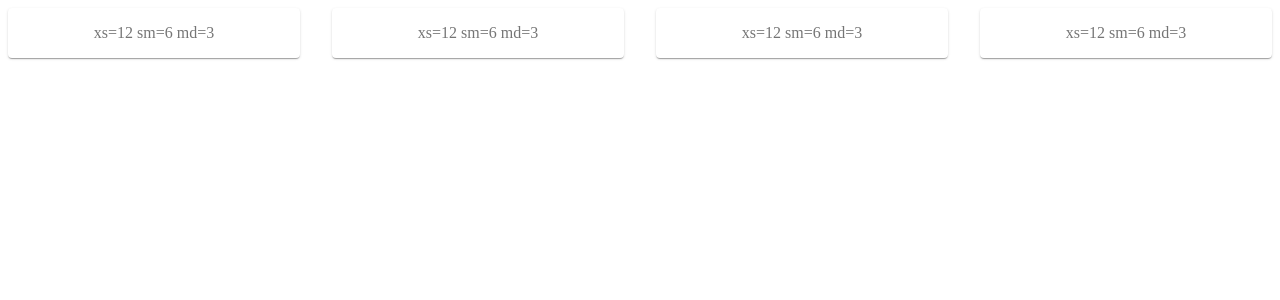
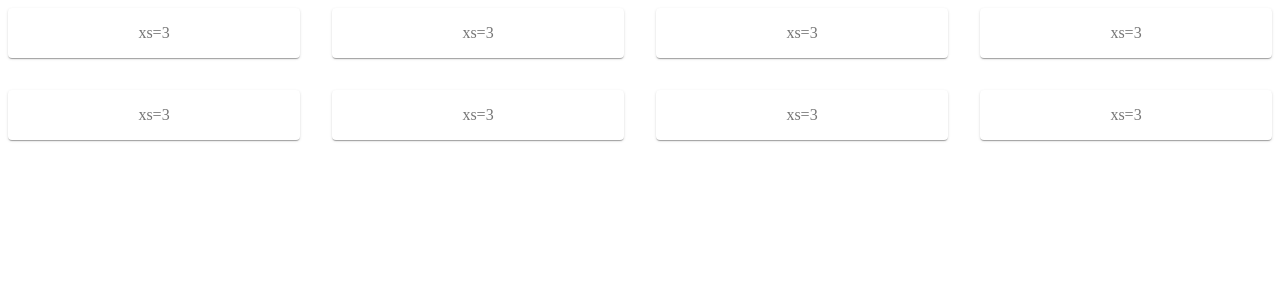
Before and after one commit to iampika/material-ui-cookbook, a React (Create React App) app: page / in a window 1280 px wide. Shown: the top 300 px of the page. Built offline with nearby package versions, Linux system fonts and the light colour scheme.

Commit message:
Add: Fixed Column Layout

```diff
--- a/src/App.js
+++ b/src/App.js
@@ -1,10 +1,8 @@
 import React from 'react'
-import AbstractingContainerAndItems from './Grids/AbstractingContainerAndItems'
+import FixedColumnLayout from './Grids/FixedColumnLayout'
 
 function App() {
-  return (
-    <AbstractingContainerAndItems></AbstractingContainerAndItems>
-  )
+  return <FixedColumnLayout></FixedColumnLayout>
 }
 
 export default App
--- /dev/null
+++ b/src/Grids/FixedColumnLayout.js
@@ -0,0 +1,72 @@
+import React from "react"
+import Grid from "@material-ui/core/Grid"
+import Paper from "@material-ui/core/Paper"
+import { withStyles } from "@material-ui/core/styles"
+
+const styles = theme => ({
+  root: {
+    flexGrow: 1
+  },
+  paper: {
+    padding: theme.spacing(2),
+    textAlign: "center",
+    color: theme.palette.text.secondary
+  }
+})
+
+const Container = props => <Grid container {...props} />
+const Item = props => <Grid item {...props} />
+
+const FixedColumnLayout = withStyles(styles)(
+  ({ classes }) => {
+    const width = 3
+    return (
+      <div className={classes.root}>
+        <Container spacing={4}>
+          <Item xs={width}>
+            <Paper className={classes.paper}>
+              xs={width}
+            </Paper>
+          </Item>
+          <Item xs={width}>
+            <Paper className={classes.paper}>
+              xs={width}
+            </Paper>
+          </Item>
+          <Item xs={width}>
+            <Paper className={classes.paper}>
+              xs={width}
+            </Paper>
+          </Item>
+          <Item xs={width}>
+            <Paper className={classes.paper}>
+              xs={width}
+            </Paper>
+          </Item>
+          <Item xs={width}>
+            <Paper className={classes.paper}>
+              xs={width}
+            </Paper>
+          </Item>
+          <Item xs={width}>
+            <Paper className={classes.paper}>
+              xs={width}
+            </Paper>
+          </Item>
+          <Item xs={width}>
+            <Paper className={classes.paper}>
+              xs={width}
+            </Paper>
+          </Item>
+          <Item xs={width}>
+            <Paper className={classes.paper}>
+              xs={width}
+            </Paper>
+          </Item>
+        </Container>
+      </div>
+    )
+  }
+)
+
+export default FixedColumnLayout
```
